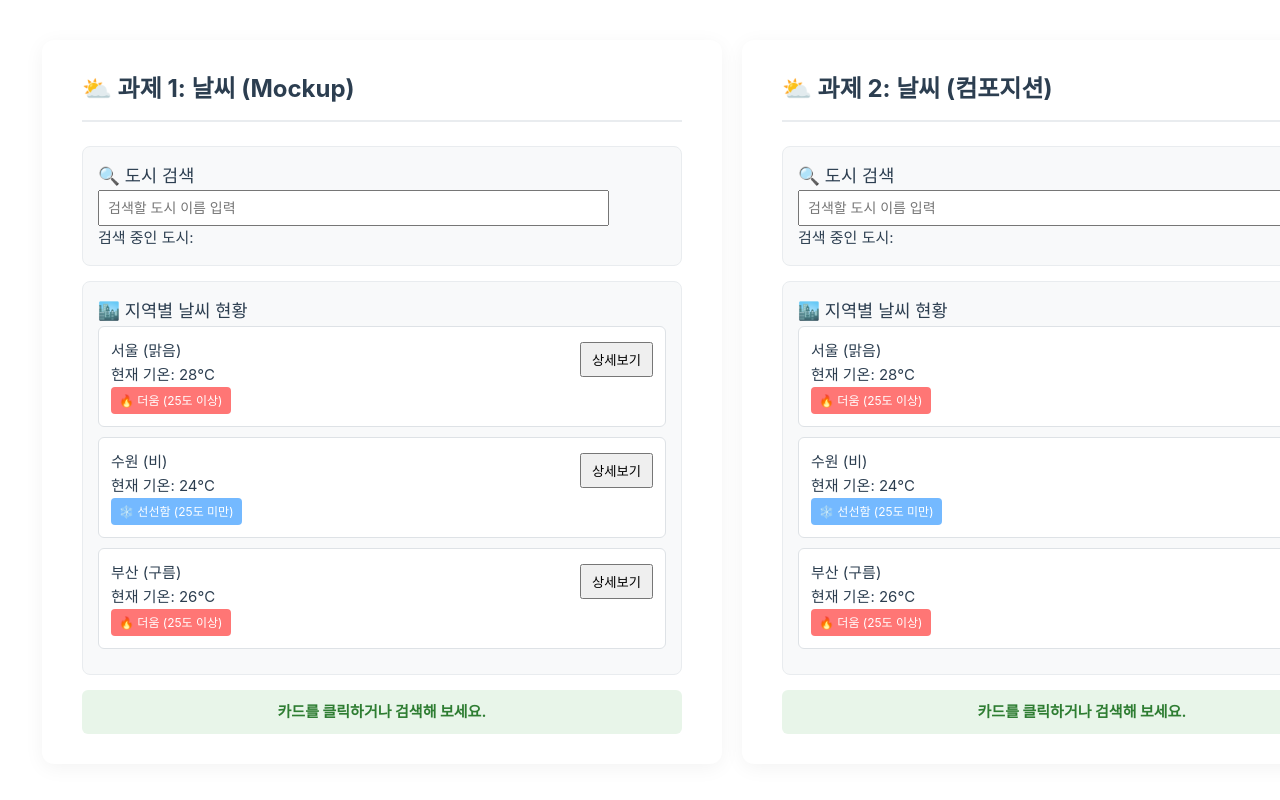
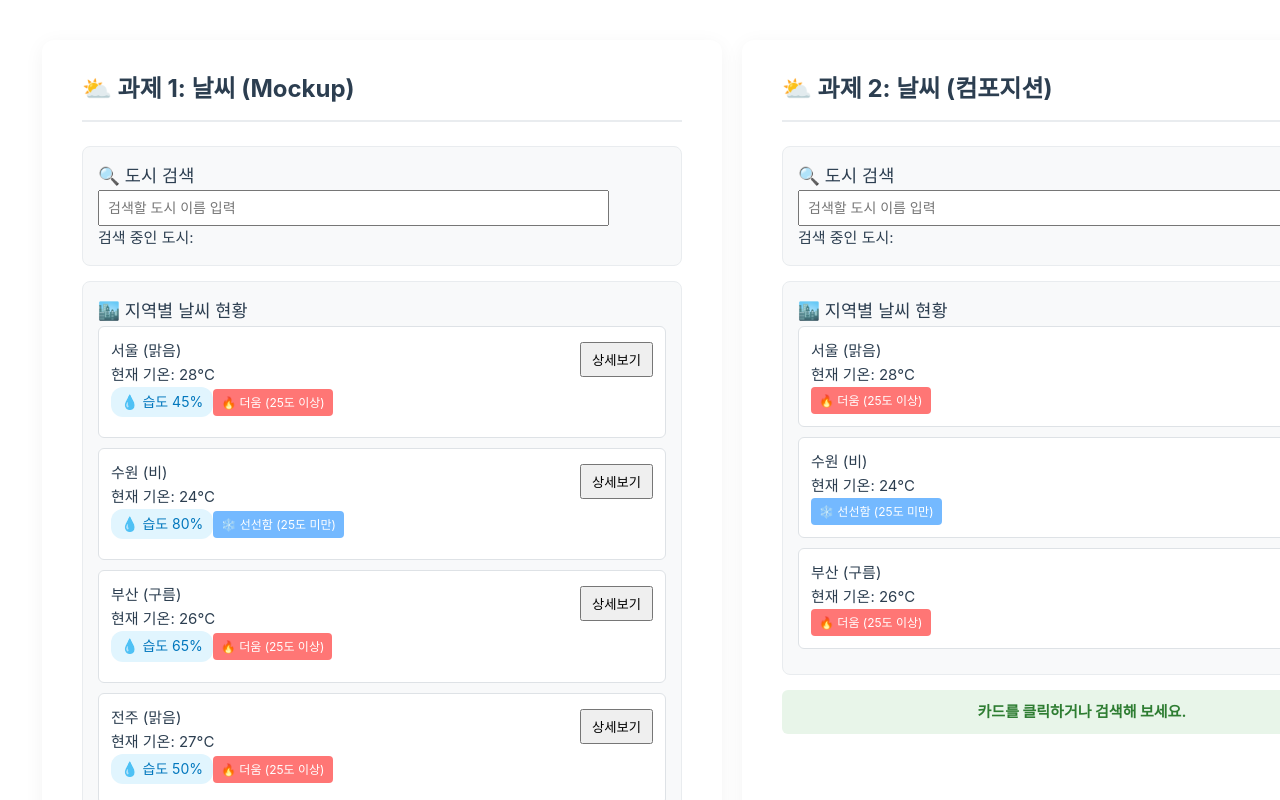
Before and after one commit to yeonjep/skala-vue, a Vue app: page / in a window 1280 px wide. Shown: the top 800 px of the page. Built offline with nearby package versions, Linux system fonts and the light colour scheme.

Commit message:
Weather Mockup 실습

```diff
--- a/src/components/exercise/WeatherMockup.vue
+++ b/src/components/exercise/WeatherMockup.vue
@@ -3,9 +3,12 @@ import { ref } from 'vue'
 
 // 4일차 API 연동을 대비한 가상의 백엔드 데이터 배열 (v-for 및 :key 실습용)
 const weatherList = ref([
-  { id: 'city_01', name: '서울', temp: 28, status: '맑음' },
-  { id: 'city_02', name: '수원', temp: 24, status: '비' },
-  { id: 'city_03', name: '부산', temp: 26, status: '구름' },
+  { id: 'city_01', name: '서울', temp: 28, status: '맑음', humidity: 45 },
+  { id: 'city_02', name: '수원', temp: 24, status: '비', humidity: 80 },
+  { id: 'city_03', name: '부산', temp: 26, status: '구름', humidity: 65 },
+  // 개인과제 - 도시 2개, 습도 추가
+  { id: 'city_04', name: '전주', temp: 27, status: '맑음', humidity: 50 },
+  { id: 'city_05', name: '강릉', temp: 22, status: '흐림', humidity: 70 },
 ])
 
 // 검색어 및 알림창 제어용 데이터 (v-model 대용 한글 처리 및 이벤트 실습용)
@@ -35,6 +38,7 @@ const showDetail = (cityName, status) => {
       <div v-for="item in weatherList" :key="item.id" class="weather-card" @click="selectedCityInfo = `${item.name}이 선택되었습니다.`">
         <h4>{{ item.name }} ({{ item.status }})</h4>
         <p>현재 기온: {{ item.temp }}°C</p>
+        <span class="humidity-badge">💧 습도 {{ item.humidity }}%</span>
 
         <span v-if="item.temp >= 25" class="badge hot">🔥 더움 (25도 이상)</span>
         <span v-else class="badge cool">❄️ 선선함 (25도 미만)</span>
@@ -48,3 +52,14 @@ const showDetail = (cityName, status) => {
     </div>
   </div>
 </template>
+<style scoped>
+.humidity-badge {
+  display: inline-block;
+  background-color: #e1f5fe;
+  color: #0277bd;
+  padding: 4px 10px;
+  border-radius: 12px;
+  font-size: 14px;
+  margin-bottom: 8px;
+}
+</style>
```
